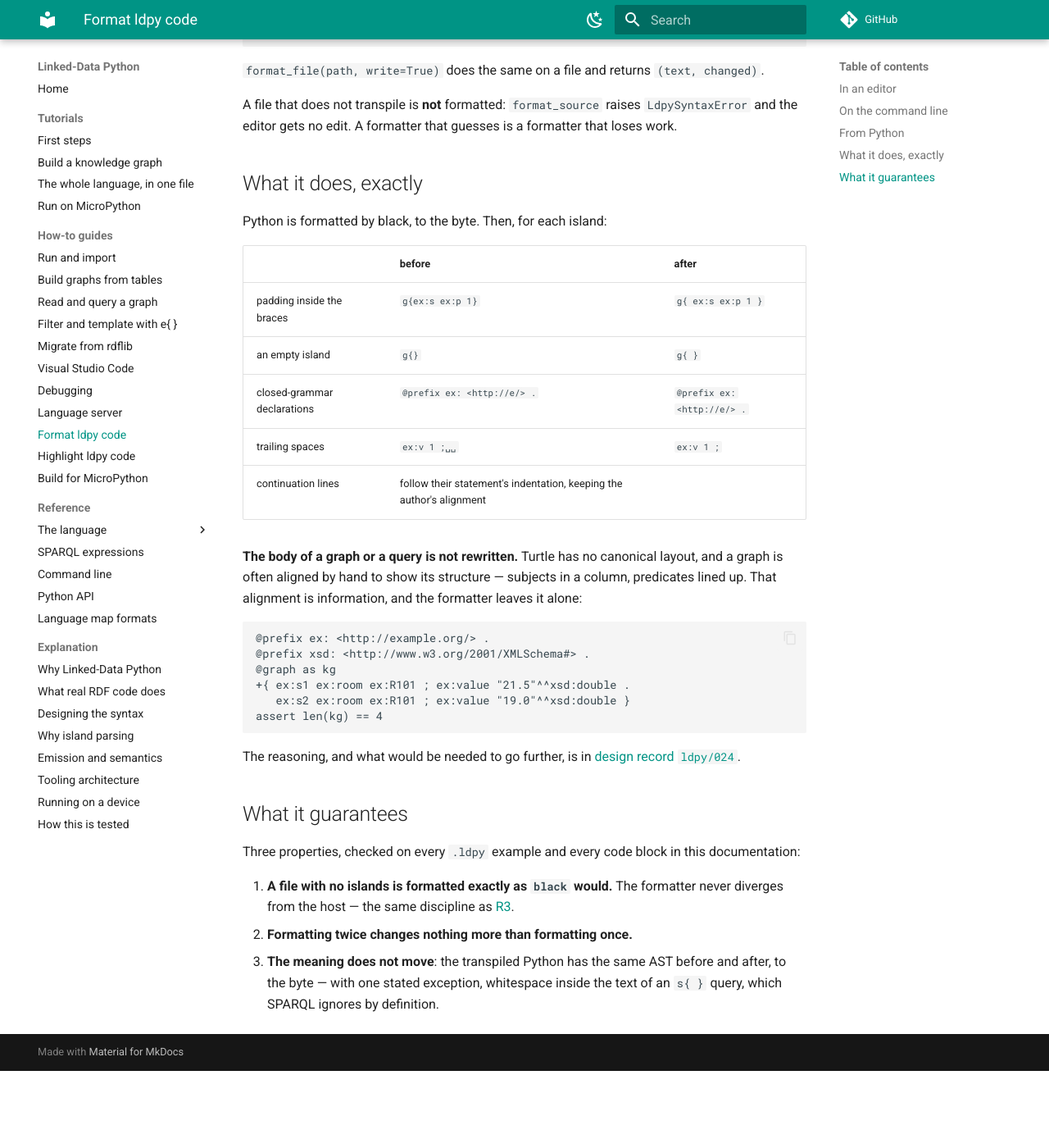
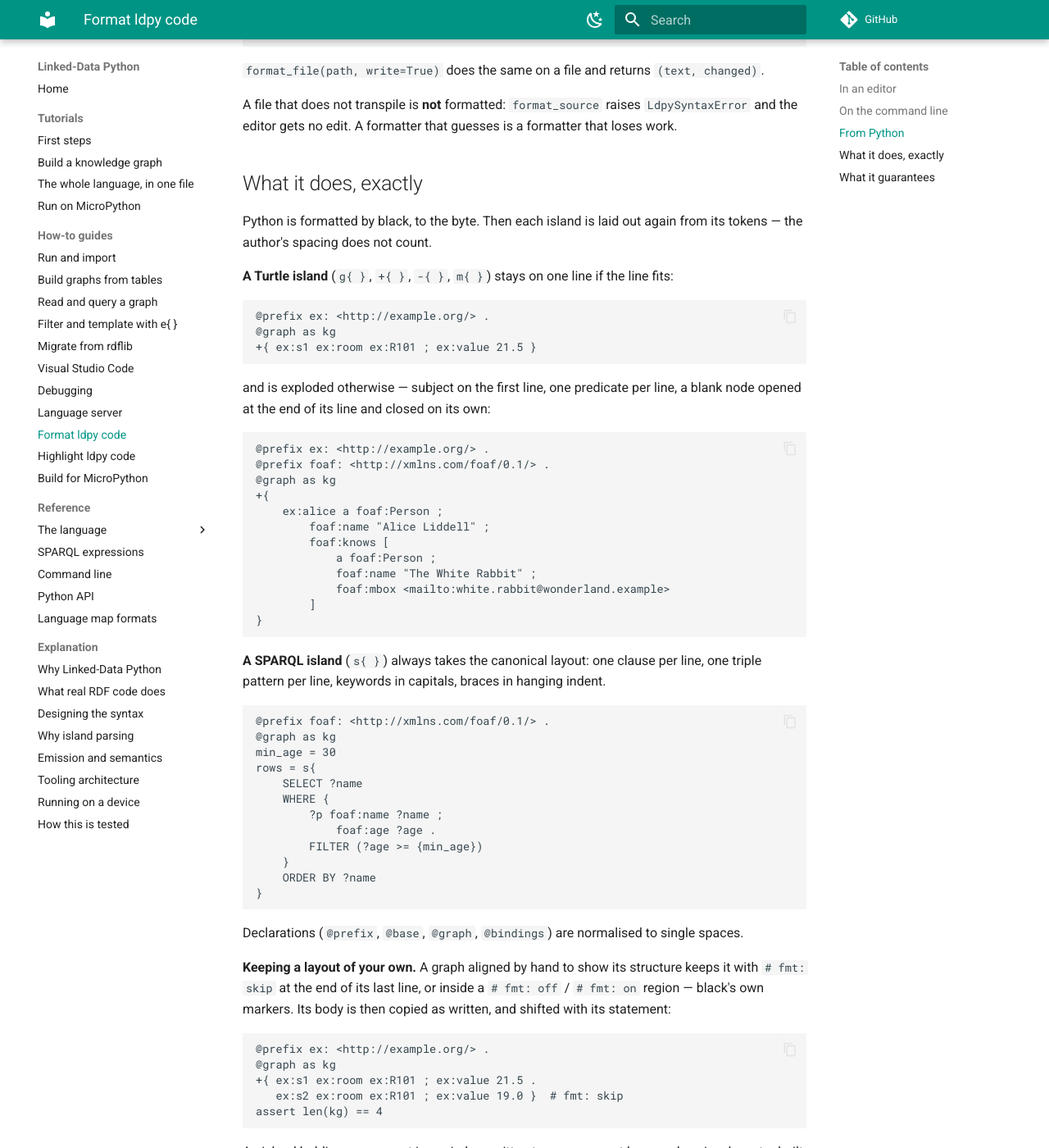
Before and after one commit to linked-data-python/ldpy, an MkDocs documentation site: the page built from docs/how-to/format.md, in a window 1280 px wide and 1400 px high, scrolled down 1021 px. Shown: the whole window at 82% size. Built offline with MkDocs 1.6.1 and Material for MkDocs 9.7.7, drawn with Linux system fonts in a browser that asks for light colours; comment, search, counter and statistics services are not loaded; before the commit the page ends 2327 px from its top, so only the background shows below that; some of the changed text lies outside the part shown.

Commit message:
Le formateur met en page les îlots : Turtle à la black, SPARQL canonique, garde du sens à chaque exécution (fiche 024)

````diff
--- a/docs/how-to/format.md
+++ b/docs/how-to/format.md
@@ -1,8 +1,9 @@
 # How to format `.ldpy` code
 
 `ldpy` ships a formatter. It has **no opinion about Python** — it delegates to
-[`black`](https://black.readthedocs.io/) — and a deliberately small opinion
-about islands: it normalises their edges and copies their bodies verbatim.
+[`black`](https://black.readthedocs.io/) — and lays out the islands the way
+black lays out Python: on one line while the line fits, else in hanging
+indent, in steps of four.
 
 ```text
 pip install "linked-data-python[format]"
@@ -54,32 +55,76 @@ formatter that loses work.
 
 ## What it does, exactly
 
-Python is formatted by black, to the byte. Then, for each island:
+Python is formatted by black, to the byte. Then each island is laid out
+again from its tokens — the author's spacing does not count.
 
-| | before | after |
-|---|---|---|
-| padding inside the braces | `g{ex:s ex:p 1}` | `g{ ex:s ex:p 1 }` |
-| an empty island | `g{}` | `g{ }` |
-| closed-grammar declarations | `@prefix  ex:   <http://e/>  .` | `@prefix ex: <http://e/> .` |
-| trailing spaces | `ex:v 1 ;␣␣` | `ex:v 1 ;` |
-| continuation lines | follow their statement's indentation, keeping the author's alignment |
-
-**The body of a graph or a query is not rewritten.** Turtle has no canonical
-layout, and a graph is often aligned by hand to show its structure — subjects
-in a column, predicates lined up. That alignment is information, and the
-formatter leaves it alone:
+**A Turtle island** (`g{ }`, `+{ }`, `-{ }`, `m{ }`) stays on one line if the
+line fits:
 
 ```ldpy
 @prefix ex: <http://example.org/> .
-@prefix xsd: <http://www.w3.org/2001/XMLSchema#> .
 @graph as kg
-+{ ex:s1 ex:room ex:R101 ; ex:value "21.5"^^xsd:double .
-   ex:s2 ex:room ex:R101 ; ex:value "19.0"^^xsd:double }
++{ ex:s1 ex:room ex:R101 ; ex:value 21.5 }
+```
+
+and is exploded otherwise — subject on the first line, one predicate per
+line, a blank node opened at the end of its line and closed on its own:
+
+```ldpy
+@prefix ex: <http://example.org/> .
+@prefix foaf: <http://xmlns.com/foaf/0.1/> .
+@graph as kg
++{
+    ex:alice a foaf:Person ;
+        foaf:name "Alice Liddell" ;
+        foaf:knows [
+            a foaf:Person ;
+            foaf:name "The White Rabbit" ;
+            foaf:mbox <mailto:white.rabbit@wonderland.example>
+        ]
+}
+```
+
+**A SPARQL island** (`s{ }`) always takes the canonical layout: one clause
+per line, one triple pattern per line, keywords in capitals, braces in
+hanging indent.
+
+```ldpy
+@prefix foaf: <http://xmlns.com/foaf/0.1/> .
+@graph as kg
+min_age = 30
+rows = s{
+    SELECT ?name
+    WHERE {
+        ?p foaf:name ?name ;
+            foaf:age ?age .
+        FILTER (?age >= {min_age})
+    }
+    ORDER BY ?name
+}
+```
+
+Declarations (`@prefix`, `@base`, `@graph`, `@bindings`) are normalised to
+single spaces.
+
+**Keeping a layout of your own.** A graph aligned by hand to show its
+structure keeps it with `# fmt: skip` at the end of its last line, or inside
+a `# fmt: off` / `# fmt: on` region — black's own markers. Its body is then
+copied as written, and shifted with its statement:
+
+```ldpy
+@prefix ex: <http://example.org/> .
+@graph as kg
++{ ex:s1 ex:room ex:R101 ; ex:value 21.5 .
+   ex:s2 ex:room ex:R101 ; ex:value 19.0 }  # fmt: skip
 assert len(kg) == 4
 ```
 
-The reasoning, and what would be needed to go further, is in
-[design record `ldpy/024`](https://github.com/linked-data-python/pilotage/blob/main/design/ldpy/024-formateur.md).
+An island holding a comment is copied as written too: a comment has no
+place in a layout rebuilt from tokens.
+
+The reasoning is in design record `ldpy/024`, in this repository's
+`steering/design/`.
 
 ## What it guarantees
 
@@ -91,5 +136,11 @@ this documentation:
    [R3](../explanation/why.md).
 2. **Formatting twice changes nothing more than formatting once.**
 3. **The meaning does not move**: the transpiled Python has the same AST
-   before and after, to the byte — with one stated exception, whitespace
-   inside the text of an `s{ }` query, which SPARQL ignores by definition.
+   before and after, to the byte — with one stated exception, the text of
+   an `s{ }` query, compared token by token, since SPARQL ignores its
+   whitespace and the case of its keywords.
+
+The third is also checked at every run: the formatter transpiles its own
+result and compares it with the same file formatted with every island body
+copied as written. If they differ, the file is returned that second way —
+a layout bug can cost you a pretty island, never a correct program.
````
Also changed, not shown: CHANGELOG.md (+11 -0 lines), steering/design/024-formateur.md (+60 -40 lines), steering/design/README.md (+1 -1 lines), steering/steps/2026-11-01-session-1.md (+29 -2 lines), 3 other files.
